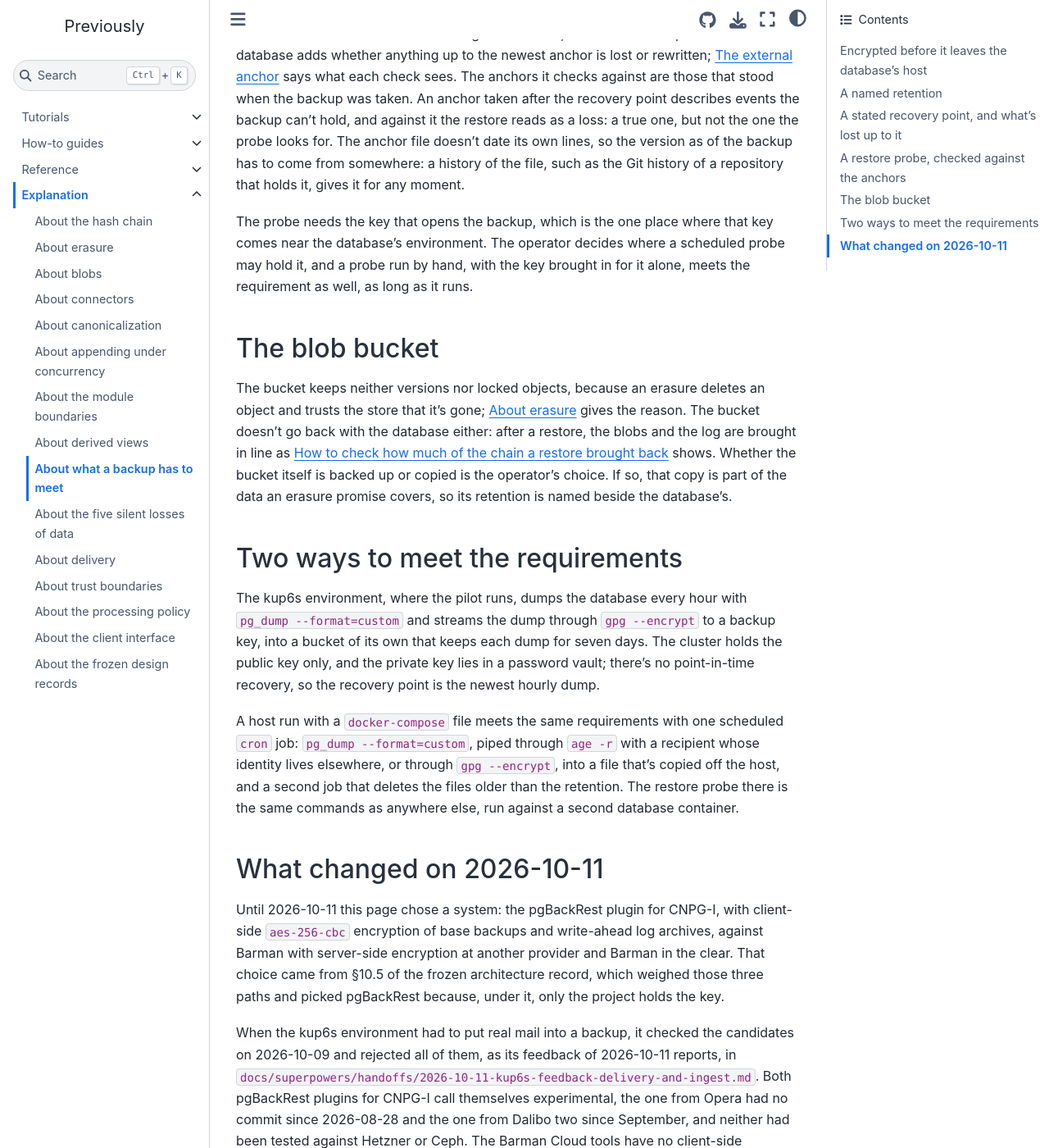
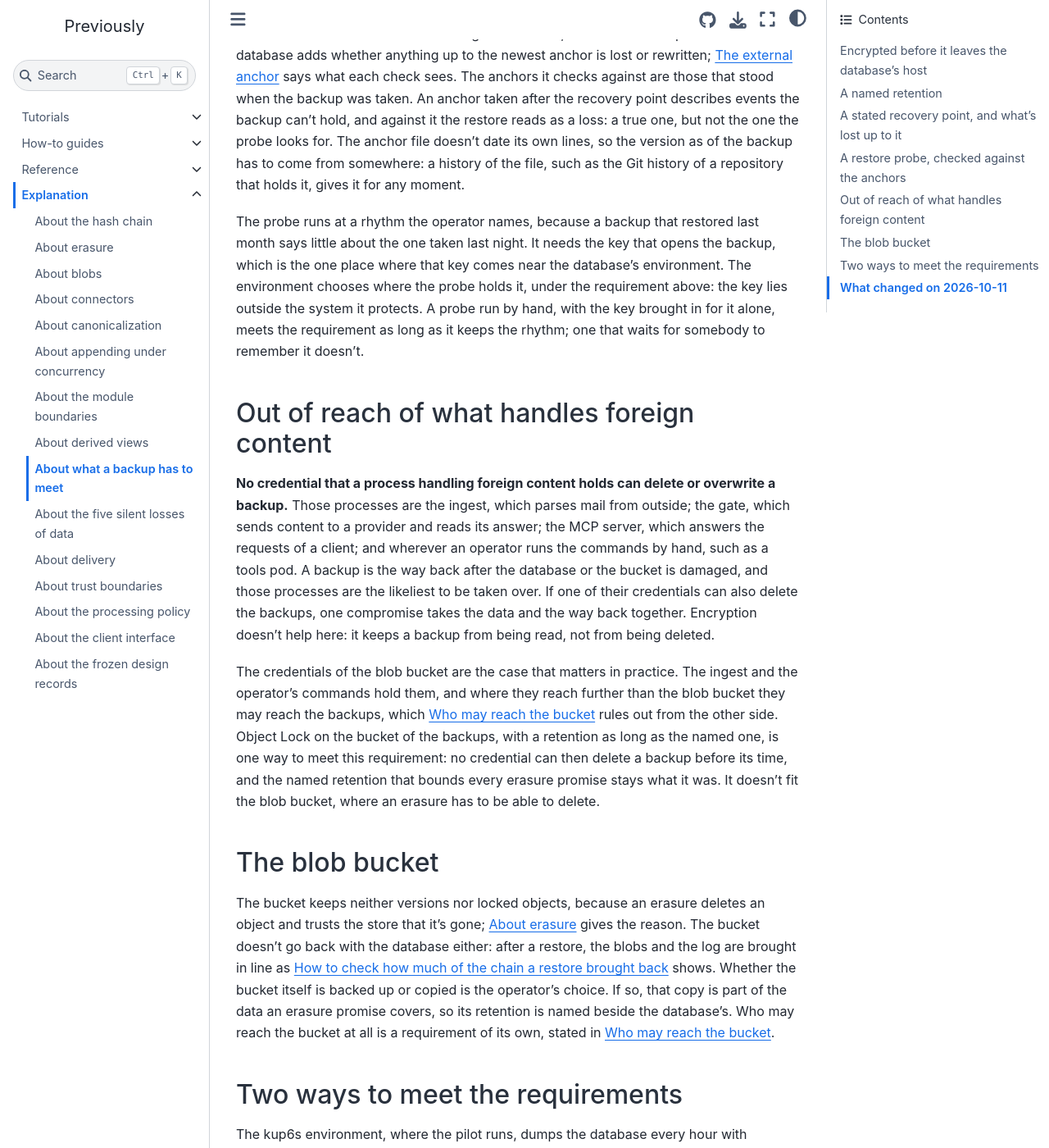
Before and after one commit to jensens/previously, a Sphinx documentation site: the page built from docs/explanation/backup-encryption.md, in a window 1280 px wide and 1400 px high, scrolled down 2996 px. Shown: the whole window at 82% size. Built offline with Sphinx 7.4.7 and the Sphinx Book theme 1.1.4, drawn with Linux system fonts in a browser that asks for light colours; some of the changed text lies outside the part shown.

Commit message:
docs: what Previously requires of its environment, with the reasons
Applies the principle of fe64c9a: Previously states a requirement and
its reason, an environment's solution is an example.

- blobs.md, "Who may reach the bucket": the bucket credentials
  Previously holds reach that bucket and nothing else, because the
  processes holding them handle foreign content; no other credential
  can delete or overwrite its objects, because a bucket without backup
  or copy loses a deleted blob for good and the seal protects reading
  only. Hetzner's second project as an example.
- backup-encryption.md: the restore probe runs at a named rhythm, the
  environment chooses where it holds its key; a new section: no
  credential of a process handling foreign content can delete or
  overwrite a backup, Object Lock on the dump bucket as an example and
  why it doesn't fit the blob bucket; kup6s's example says which two it
  doesn't meet in the test phase.
- trust-boundaries.md points at both from the blobs and the backups.
- reference/environment.md: one table of every requirement on the
  database, backups, bucket, credentials, keys and anchors, each with
  a link to its reason.

Assisted-By: Claude Opus 5.5 <noreply@anthropic.com>

```diff
--- a/docs/explanation/backup-encryption.md
+++ b/docs/explanation/backup-encryption.md
@@ -48,7 +48,7 @@ So the retention is named, as a number: of the database's backups, of a write-ah
 Whoever promises erasure within a period chooses these retentions by it.
 The encryption doesn't shorten that period: a backup that opens for a restore opens for the erased content as well, until it's deleted.
 
-The promise reaches as far as the data Previously holds and no further.
+The promise reaches what Previously holds and what it passed on itself, and no further.
 A mail server and its backups are the source's, and their retention belongs to no erasure promise of Previously; {ref}`erasure` draws that line.
 
 ## A stated recovery point, and what's lost up to it
@@ -82,8 +82,25 @@ The anchors it checks against are those that stood when the backup was taken.
 An anchor taken after the recovery point describes events the backup can't hold, and against it the restore reads as a loss: a true one, but not the one the probe looks for.
 The anchor file doesn't date its own lines, so the version as of the backup has to come from somewhere: a history of the file, such as the Git history of a repository that holds it, gives it for any moment.
 
-The probe needs the key that opens the backup, which is the one place where that key comes near the database's environment.
-The operator decides where a scheduled probe may hold it, and a probe run by hand, with the key brought in for it alone, meets the requirement as well, as long as it runs.
+The probe runs at a rhythm the operator names, because a backup that restored last month says little about the one taken last night.
+It needs the key that opens the backup, which is the one place where that key comes near the database's environment.
+The environment chooses where the probe holds it, under the requirement above: the key lies outside the system it protects.
+A probe run by hand, with the key brought in for it alone, meets the requirement as long as it keeps the rhythm; one that waits for somebody to remember it doesn't.
+
+(backup-deletion)=
+
+## Out of reach of what handles foreign content
+
+**No credential that a process handling foreign content holds can delete or overwrite a backup.**
+Those processes are the ingest, which parses mail from outside; the gate, which sends content to a provider and reads its answer; the MCP server, which answers the requests of a client; and wherever an operator runs the commands by hand, such as a tools pod.
+A backup is the way back after the database or the bucket is damaged, and those processes are the likeliest to be taken over.
+If one of their credentials can also delete the backups, one compromise takes the data and the way back together.
+Encryption doesn't help here: it keeps a backup from being read, not from being deleted.
+
+The credentials of the blob bucket are the case that matters in practice.
+The ingest and the operator's commands hold them, and where they reach further than the blob bucket they may reach the backups, which {ref}`blob-bucket-requirements` rules out from the other side.
+Object Lock on the bucket of the backups, with a retention as long as the named one, is one way to meet this requirement: no credential can then delete a backup before its time, and the named retention that bounds every erasure promise stays what it was.
+It doesn't fit the blob bucket, where an erasure has to be able to delete.
 
 ## The blob bucket
 
@@ -91,13 +108,15 @@ The bucket keeps neither versions nor locked objects, because an erasure deletes
 The bucket doesn't go back with the database either: after a restore, the blobs and the log are brought in line as {ref}`restore-from-a-backup` shows.
 Whether the bucket itself is backed up or copied is the operator's choice.
 If so, that copy is part of the data an erasure promise covers, so its retention is named beside the database's.
+Who may reach the bucket at all is a requirement of its own, stated in {ref}`blob-bucket-requirements`.
 
 ## Two ways to meet the requirements
 
 The kup6s environment, where the pilot runs, dumps the database every hour with `pg_dump --format=custom` and streams the dump through `gpg --encrypt` to a backup key, into a bucket of its own that keeps each dump for seven days.
 The cluster holds the public key only, and the private key lies in a password vault; there's no point-in-time recovery, so the recovery point is the newest hourly dump.
+In its test phase, kup6s doesn't yet meet two of the requirements: the credentials of the blob bucket reach the bucket of the dumps as well, and the restore probe runs by hand when somebody starts it.
 
-A host run with a `docker-compose` file meets the same requirements with one scheduled `cron` job: `pg_dump --format=custom`, piped through `age -r` with a recipient whose identity lives elsewhere, or through `gpg --encrypt`, into a file that's copied off the host, and a second job that deletes the files older than the retention.
+A host run with a `docker-compose` file meets the same requirements with one scheduled `cron` job: `pg_dump --format=custom`, piped through `age -r` with a recipient whose identity lives elsewhere, or through `gpg --encrypt`, into a file that's copied off the host, to a place no container of Previously can write to, and a second job that deletes the files older than the retention.
 The restore probe there is the same commands as anywhere else, run against a second database container.
 
 ## What changed on 2026-10-11
--- /dev/null
+++ b/docs/reference/environment.md
@@ -0,0 +1,24 @@
+(environment-requirements)=
+
+# Environment requirements
+
+Previously requires the following of the environment it runs in.
+How an environment meets a requirement is its own choice, and the page that gives the reason names examples.
+An operator who doesn't meet a requirement decides that consciously and carries the risk the reason names.
+
+| Concerns | Requirement | Reason |
+|---|---|---|
+| Database | PostgreSQL 18, the version the tests and the smoke test run against. The schema itself needs 15 or newer. | {ref}`configuration-reference`, {ref}`concurrency` |
+| Database | The role in `PREVIOUSLY_DSN` may create tables and indexes in the schema `public` when `previously migrate` runs, and read the table `alembic_version`. | {ref}`cli-reference`, under `migrate` |
+| Backups | Encrypted before they leave the database's host. The key that opens them lies outside the system it protects, and opening a backup with it has been rehearsed. | {ref}`backup-encryption` |
+| Backups | A named retention for every backup of the database, for a write-ahead log archive where one is kept, and for every backup or copy of the bucket. | {ref}`backup-encryption`, {ref}`erasure` |
+| Backups | A stated recovery point: a point in time, or the newest dump. | {ref}`backup-encryption` |
+| Backups | A restore probe runs at a rhythm the operator names, and ends with `previously verify --anchors` against the anchor file as of the backup. Where the probe holds the opening key is the environment's choice. | {ref}`backup-encryption`, {ref}`restore-from-a-backup` |
+| Backups | No credential that a process handling foreign content holds can delete or overwrite a backup: not one held by the ingest, the gate, the MCP server, or wherever an operator runs the commands by hand. | {ref}`backup-deletion` |
+| Bucket | One S3 bucket for the blobs, without versioning and without object lock. | {ref}`erasure` |
+| Bucket | No credential other than those Previously holds can delete or overwrite the bucket's objects. | {ref}`blob-bucket-requirements` |
+| Credentials | The bucket credentials Previously holds reach that bucket and nothing else. | {ref}`blob-bucket-requirements` |
+| Credentials | Within the bucket, those credentials allow `HeadObject`, `PutObject` with multipart upload, `GetObject` and `DeleteObject` on its objects. On a server that answers a missing object with `403` instead of `404` without it, they also allow `ListBucket`; otherwise `append --attach` of new content fails. | {ref}`blobs` |
+| Keys | The blob identity has a backup apart from the bucket, the database and their backups, and opening a blob from that backup has been rehearsed. | {ref}`keep-the-blob-key-safe` |
+| Keys | The blob identity reaches only the processes that open blobs, `blob get` and `verify --blobs`. A process that only takes content in gets the recipient, which is public. | {ref}`blobs` |
+| Anchors | The anchor file lies where whoever can write the database can't write. A history of the file lets a restore check against its version as of the backup. | {ref}`verify-the-chain`, {ref}`restore-from-a-backup` |
```
Also changed, not shown: docs/explanation/blobs.md (+23 -0 lines), docs/explanation/trust-boundaries.md (+2 -0 lines), docs/index.md (+1 -1 lines), docs/reference/index.md (+2 -1 lines).
